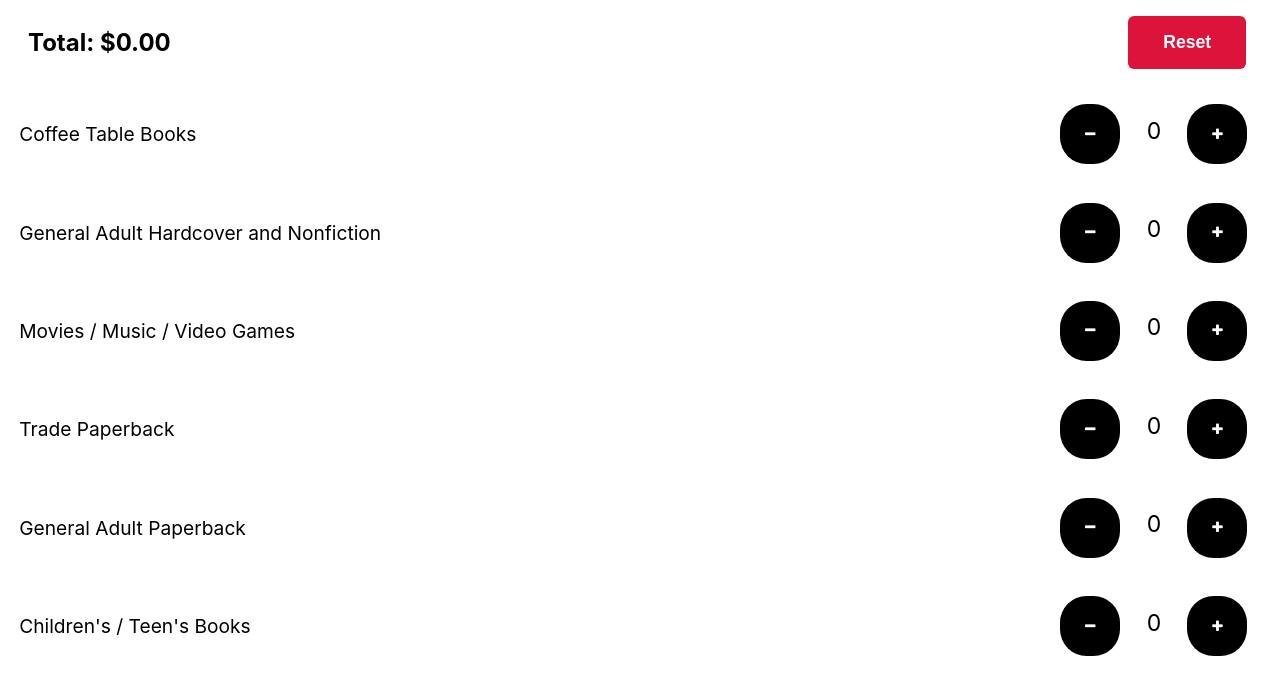
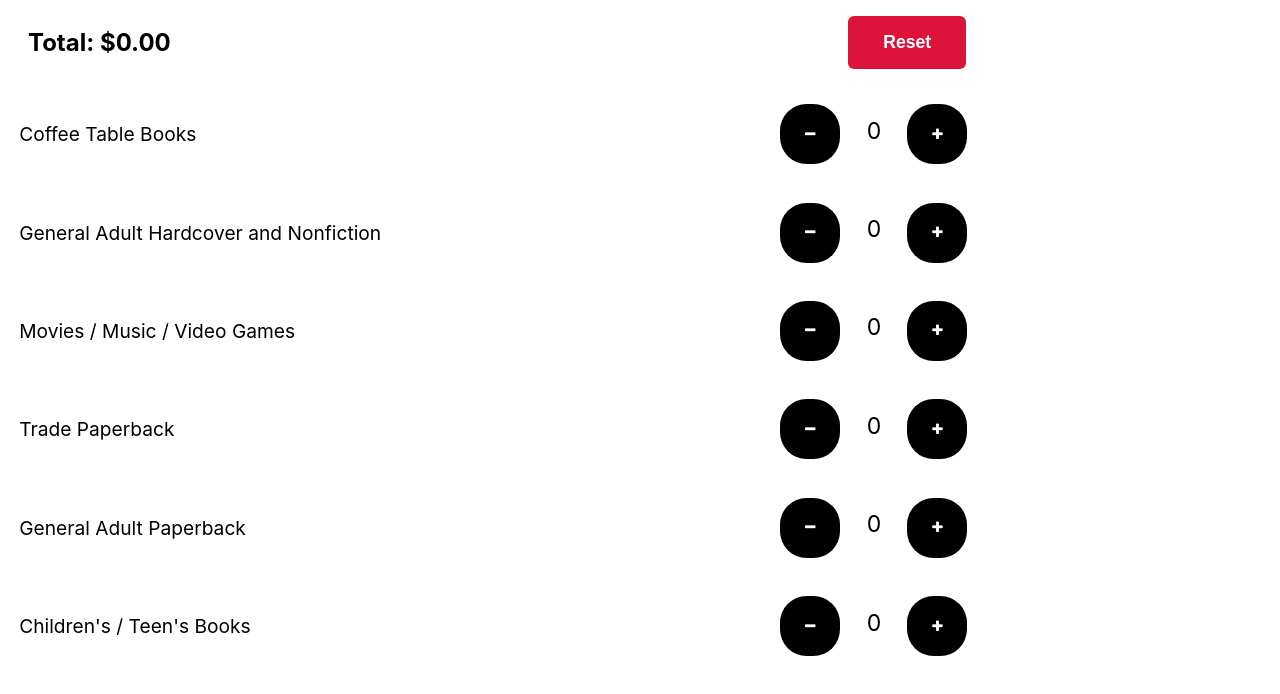
Before and after one commit to jtlong3rd/wvpl-ambler-book-sale-pricer, a React (Create React App) app: page / in a window 1280 px wide. Shown: the top 694 px of the page. Built offline with nearby package versions, Linux system fonts and the light colour scheme.

Commit message:
Bound width of app container

```diff
--- a/src/App.tsx
+++ b/src/App.tsx
@@ -81,7 +81,8 @@ function App() {
     <div
       style={{
         display: 'flex',
-        flexDirection: 'column'
+        flexDirection: 'column',
+        maxWidth: '1000px',
       }}
     >
       <div
```
